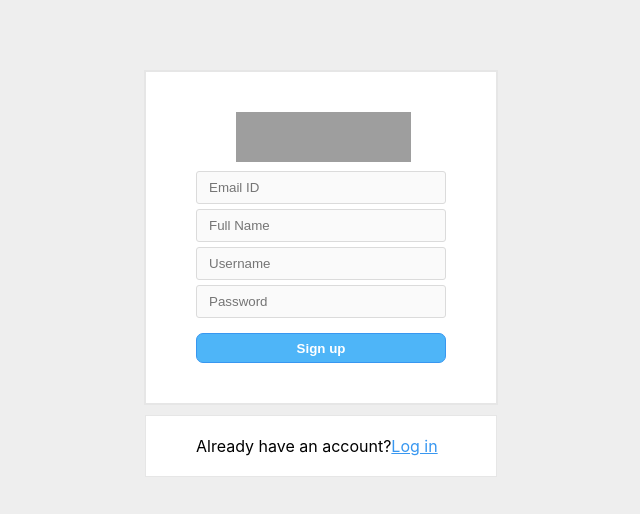
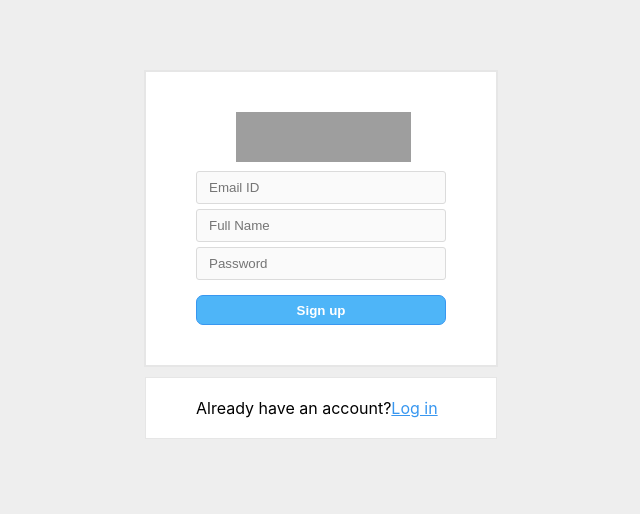
Before and after one commit to TusharKRao/social_frontend, a React (Create React App) app in the folder frontend/: page /login in a window 1280 px wide. Both pictures are taken after a click on the link "Sign up". Shown: the top 514 px of the page, without its empty margins (319-959 px from the left). Built offline with nearby package versions, Linux system fonts and the light colour scheme; grey boxes are pictures that could not be loaded.

Commit message:
register and login page completed. minimum viable product done

```diff
--- a/frontend/src/Register.js
+++ b/frontend/src/Register.js
@@ -9,6 +9,7 @@ import mainLogo from'./resourcefiles/finstaglam_logo.png';
         const [email, setEmail] = useState('');
         const [password, setPassword] = useState('');
         const [name, setName] = useState('');
+
 
            const handleRegister = (e) => {
                e.preventDefault();
@@ -25,26 +26,6 @@ import mainLogo from'./resourcefiles/finstaglam_logo.png';
 
 
         return(
-//            <div className="main-container">
-//                <div className="auth-form-container">
-//                    <h2>Register a new account!</h2>
-//                    <form className="register-form" onSubmit={handleSubmit}>
-//                        <label htmlFor="name">Full Name</label>
-//                        <input value={name} onChange={(e) => setName(e.target.value)} type="name" placeholder="Enter your full name" id="name" name="name"/>
-//
-//                        <label htmlFor="email">Email</label>
-//                        <input value={email} onChange={(e) => setEmail(e.target.value)} type="email" placeholder="Enter your email id" id="email" name="email"/>
-//
-//                        <label htmlFor="password">Set Password</label>
-//                        <input value={password} onChange={({target: {value}}) => setPassword(value)} type="password" placeholder="********" id="password" name="password"/>
-//
-//                        <button> Register </button>
-//                    </form>
-//
-//                    <button className="link-btn" onClick={() => props.onFormSwitch('login')}> Already have account? The login Dammit! </button>
-//
-//                </div>
-//            </div>
 
             <div id="wrapper">
                       <div class="main-content">
@@ -54,7 +35,6 @@ import mainLogo from'./resourcefiles/finstaglam_logo.png';
                         <div class="l-part">
                           <input type="text" value={email} onChange={(e) => setEmail(e.target.value)} type="email" placeholder="Email ID" class="input-1" />
                           <input type="text" value={name} onChange={(e) => setName(e.target.value)} type="name" placeholder="Full Name" class="input-1" />
-                          <input type="text" value={name} onChange={(e) => setName(e.target.value)} type="name" placeholder="Username" class="input-1" />
                           <div class="overlap-text">
                             <input type="password" value={password} onChange={({target: {value}}) => setPassword(value)} placeholder="Password" class="input-2" />
 
```
Also changed, not shown: frontend/src/Login.js (+0 -15 lines).
